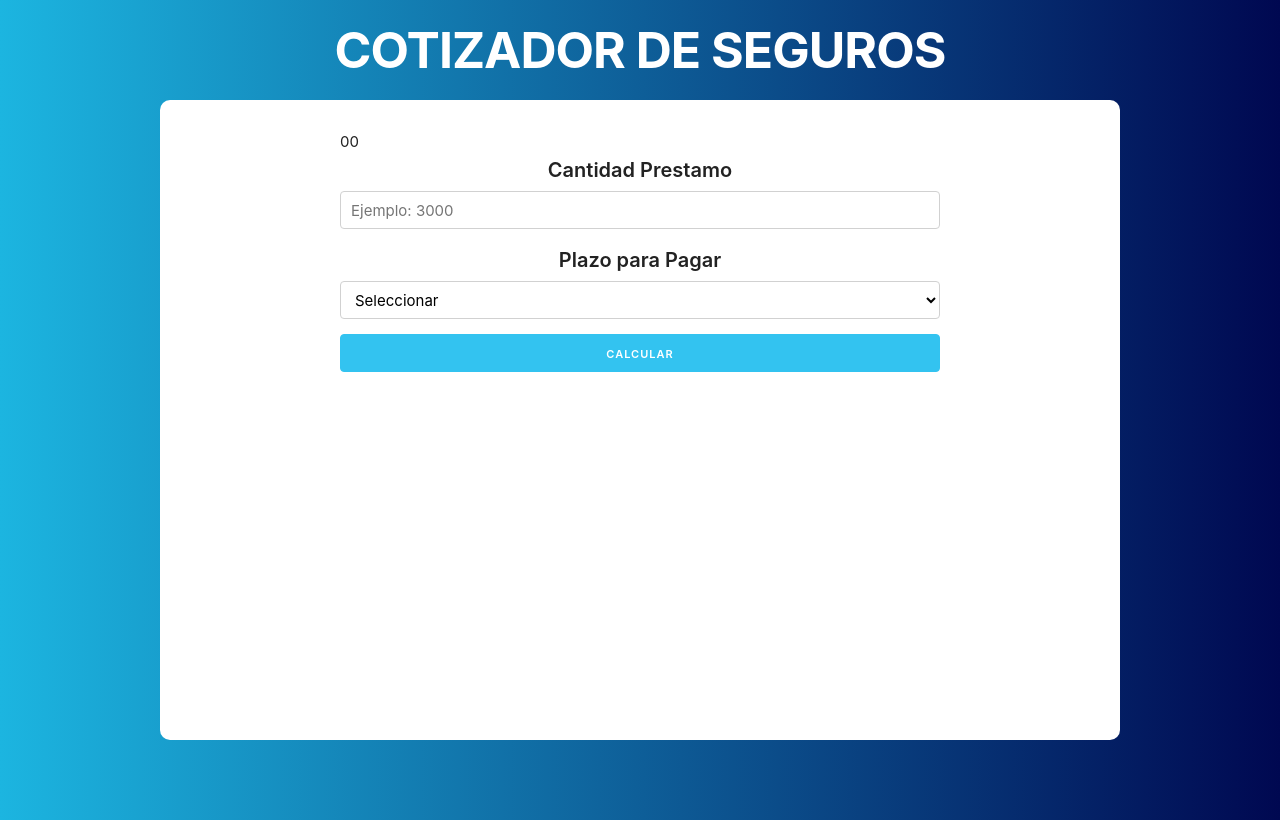
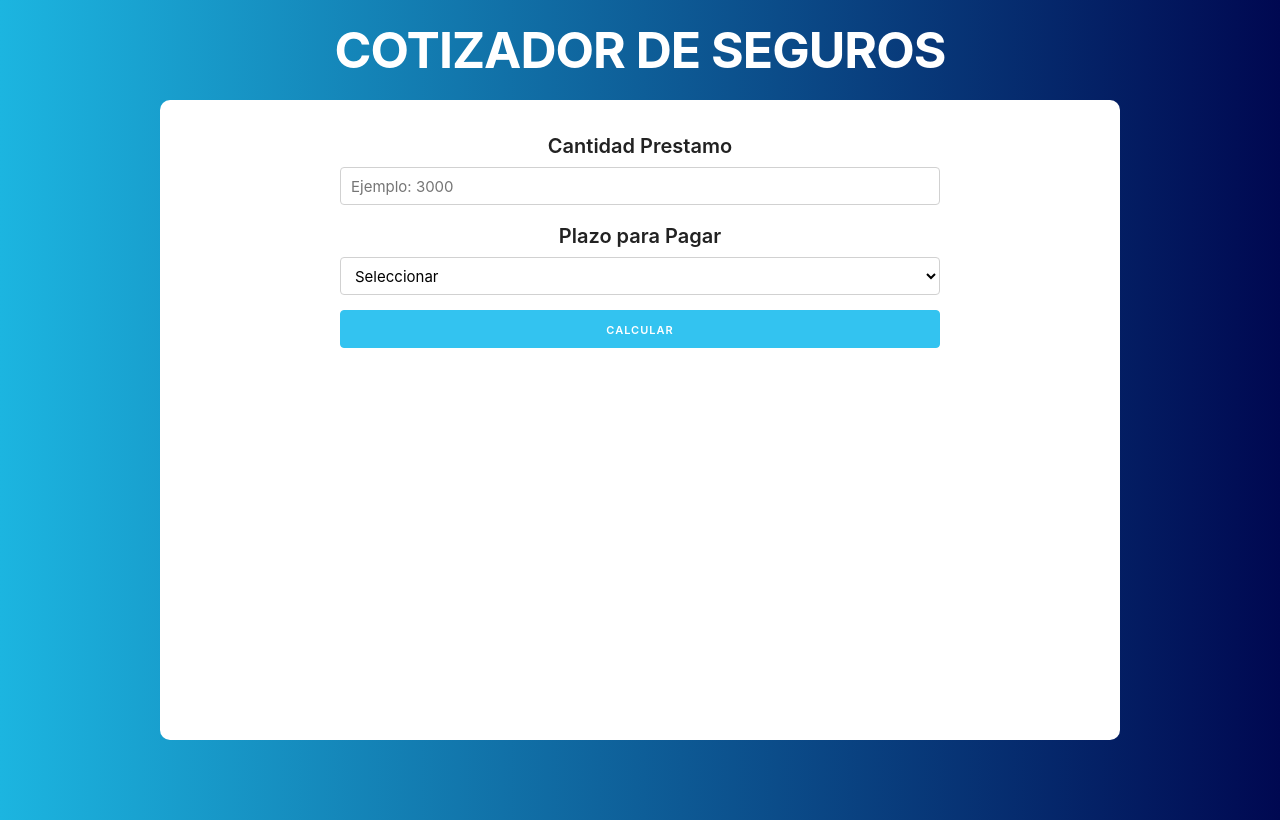
Before and after one commit to bl00p1ng/Cotizador-Prestamos-React, a React (Create React App) app: page / in a window 1280 px wide. Built offline with nearby package versions, Linux system fonts and the light colour scheme.

Commit message:
357 Leer un submit y validar un formulario

```diff
--- a/src/App.js
+++ b/src/App.js
@@ -5,7 +5,7 @@ import Form from './components/Form'
 function App() {
   // Definir el state
   const [quantity, saveQuantity] = useState(0)
-  const [period, savePeriod] = useState(0)
+  const [period, savePeriod] = useState('')
 
   return (
     <Fragment>
--- a/src/components/Form.js
+++ b/src/components/Form.js
@@ -1,10 +1,21 @@
-import React from 'react'
+import React, {useState} from 'react'
 
 const Form = ({quantity, saveQuantity, period, savePeriod}) => {
+  // Crear state para un mensaje de error
+  const [error, saveError] = useState(false)
+
+  // Calcular el total a pagar por el préstamo
+  const calculateLoan = e => {
+      e.preventDefault()
+
+      // Validar form
+      if (quantity === 0 || period === '') {
+        saveError(true)
+      }
+  }
+
   return (
-    <form>
-      {quantity}
-      {period}
+    <form onSubmit={ calculateLoan }>
       <div className="row">
         <div>
           <label>Cantidad Prestamo</label>
```
